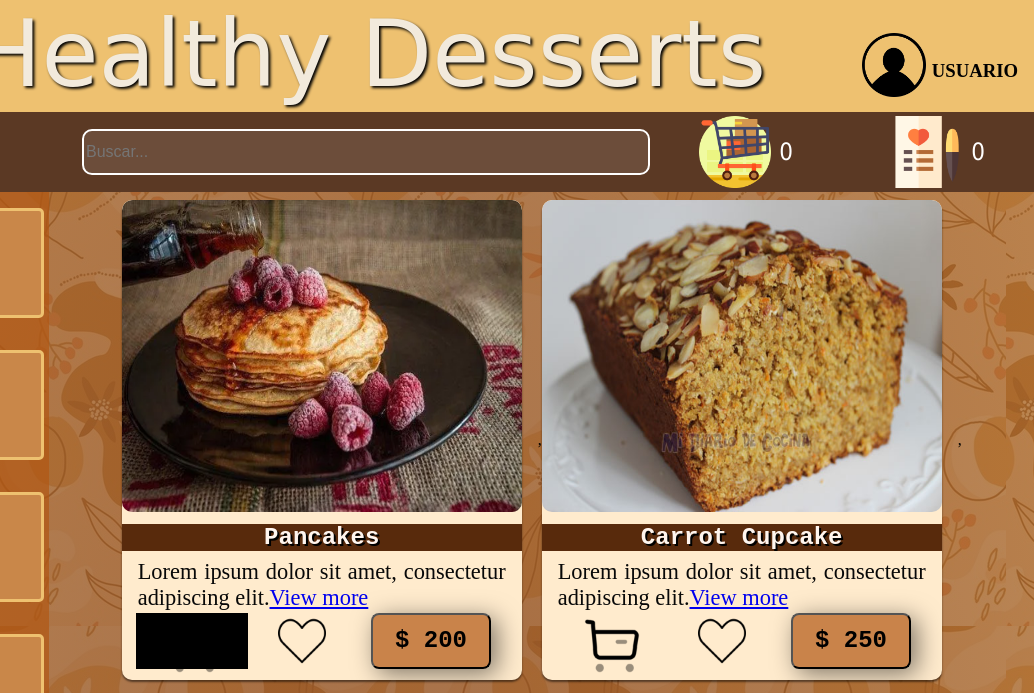
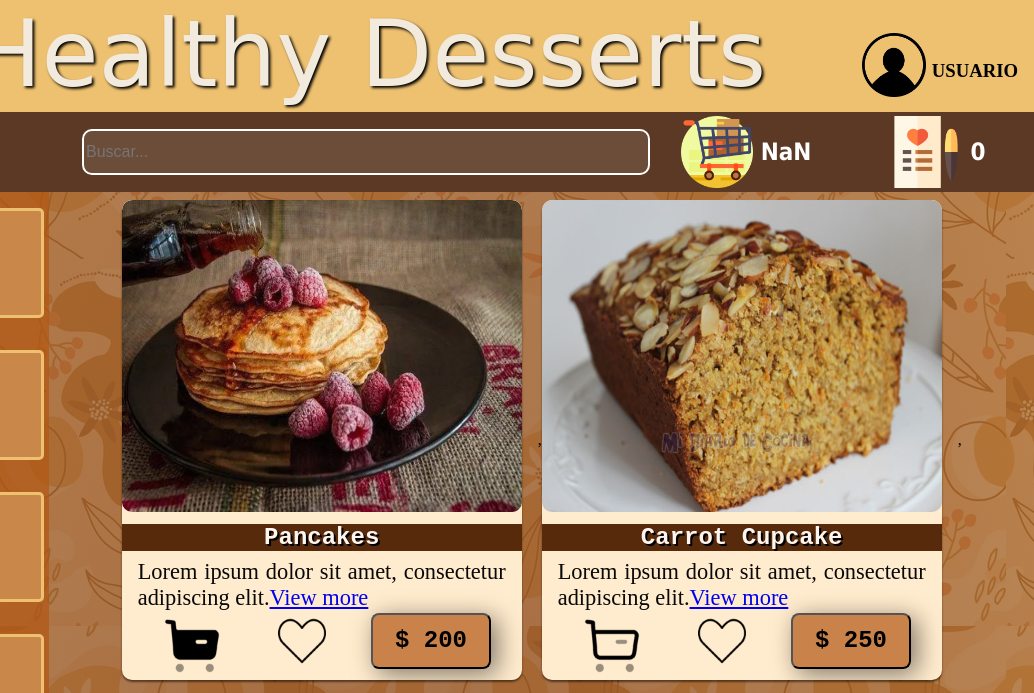
Before and after one commit to RooftopAcademy/maria_luque_compartido, a website: page desserts.html in a window 1280 px wide. Both pictures are taken after a click on the button 438 px from the left and 640 px from the top of the page. Shown: the top 693 px of the page, 246-1280 px from the left. Drawn offline with Linux system fonts and the light colour scheme; a web font is replaced by a local one.

Commit message:
Addes changes in objects.js and package.json

```diff
--- a/desserts.html
+++ b/desserts.html
@@ -7,7 +7,6 @@
     <link rel="stylesheet" href="css/styles-desserts.css">
     <meta name="viweport" content="width=device-width, user-scalable=no,
         initial-scale= 1.0, maximum-scale=1.0, minimum-scale=1.0">
-    <!-- <script src="js/script.js" defer></script> -->
     <script src="src/views/dessertsList.js" defer></script>
     <script src="src/views/dessertItemView.js" defer></script>
     <script src="src/factories/DessertFactory.js" defer></script>
@@ -60,8 +59,8 @@
                 <input type="text" class="filter" id="filter" placeholder="Buscar..." onkeyup="searchDessert();">
             </div>
             <div class=" menu-shop-wish d-flex ">
-                <div class="btn-action-menu d-flex row-center" id="shop"> <img src="img/bienes.png" > 0 </div>
-                <div class="btn-action-menu d-flex row-center" id="wishes-list"> <img src="img/lista-de-deseos.png" > 0 </div>
+                <div class="btn-action-menu d-flex row-center" > <img src="img/bienes.png" ><b id= "shop">0</b> </div>
+                <div class="btn-action-menu d-flex row-center" > <img src="img/lista-de-deseos.png" ><b id="wishes-list">0</b></div>
             </div>
         </div>
 
@@ -88,7 +87,7 @@
             Healthy Desserts
         </div>
         <div class="networks js-social-networks" id="networks">
-
+            <!-- javascript -->
         </div>
     </footer>
 </body>
--- a/js/objects.js
+++ b/js/objects.js
@@ -19,12 +19,39 @@ function renderListDesserts() {
         })
 }
 
+function modifyQuantity(value) {
+    function increase() {
+        value += 1;
+        return value
+    }
+
+    function decrease() {
+        if (value > 0) {
+            value -= 1;
+            return value
+        } else {
+            return value
+        }
+    }
+    return {
+        increase,
+        decrease
+    }
+
+}
 
 function addCartListener() {
     document.querySelectorAll('.js-add-to-cart')
         .forEach(btn => {
             btn.addEventListener('click', function() {
-                btn.style.background="black";
+                btn.firstElementChild.setAttribute('src','img/buy_icon.png')
+                //modifica cantidad del contador
+                let quantity= document.getElementById('shop')
+                let value=parseInt(quantity.innerHTML)
+                // quantity.innerHTML = modifyQuantity(value).increase()
+                quantity.innerHTML=modifyQuantity(parseInt(quantity.value)).increase()
+                console.log(modifyQuantity(value).increase())
+                //Agrega dessert al carrito
                 let dessert = catalog.findById(this.dataset.dessertId)
                 console.log(dessert)
                 store.getCart().addDessert(dessert)
@@ -45,7 +72,7 @@ function renderListNetworks() {
 
         })
 }
-/**RENDERIZAR LA LISTA DE REDES  */
+/**RENDERIZAR DETAILS-DESSERT  */
 
 function renderDessertDetails(){
     Array.from(document.getElementsByClassName('js-detail-dessert'))
--- a/package.json
+++ b/package.json
@@ -7,7 +7,9 @@
     "webpack": "^5.58.1",
     "webpack-cli": "^4.9.0"
   },
-  "devDependencies": {},
+  "devDependencies": {
+    "typescript": "^4.4.4"
+  },
   "scripts": {
     "test": "echo \"Error: no test specified\" && exit 1"
   },
```
Also changed, not shown: 1 other file.
